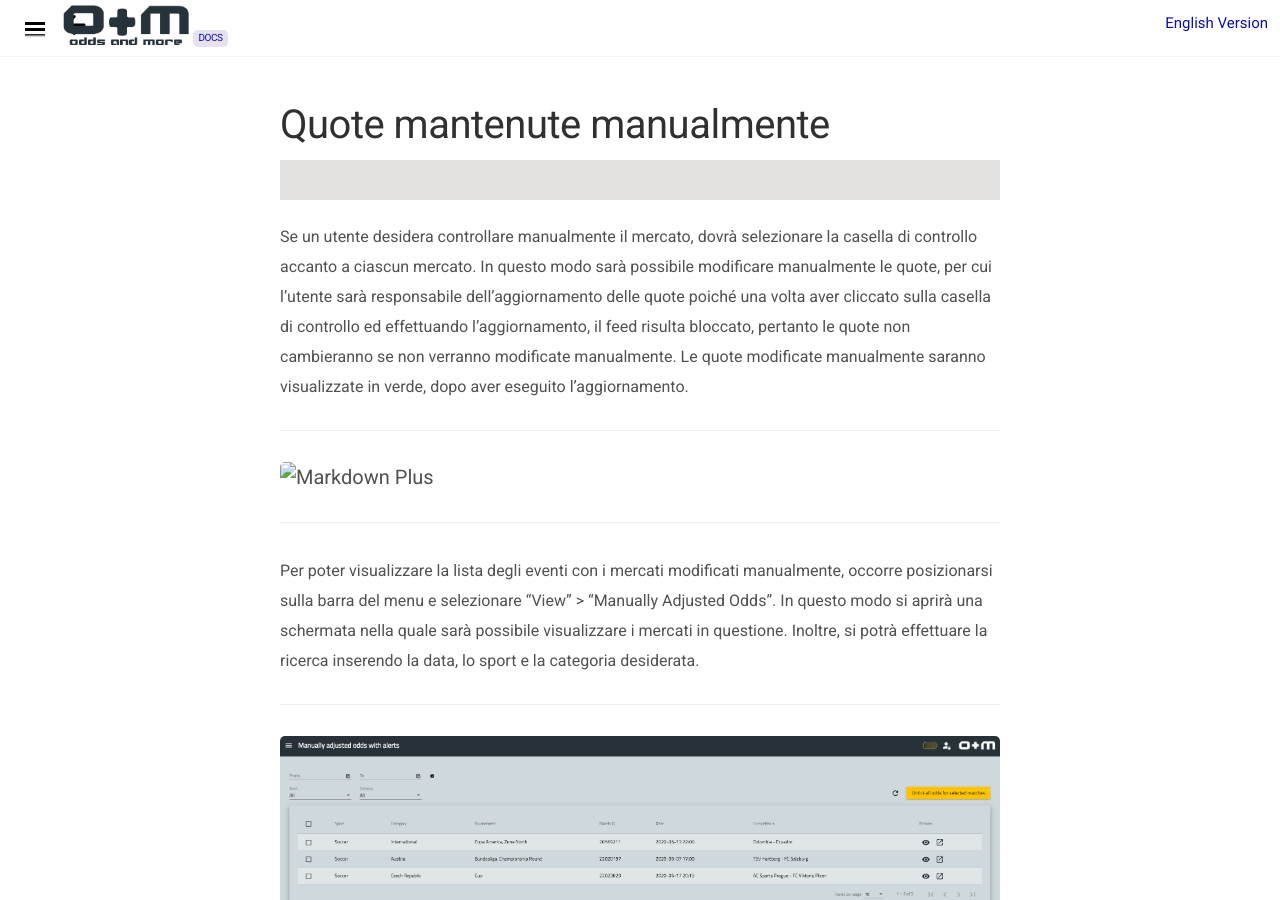
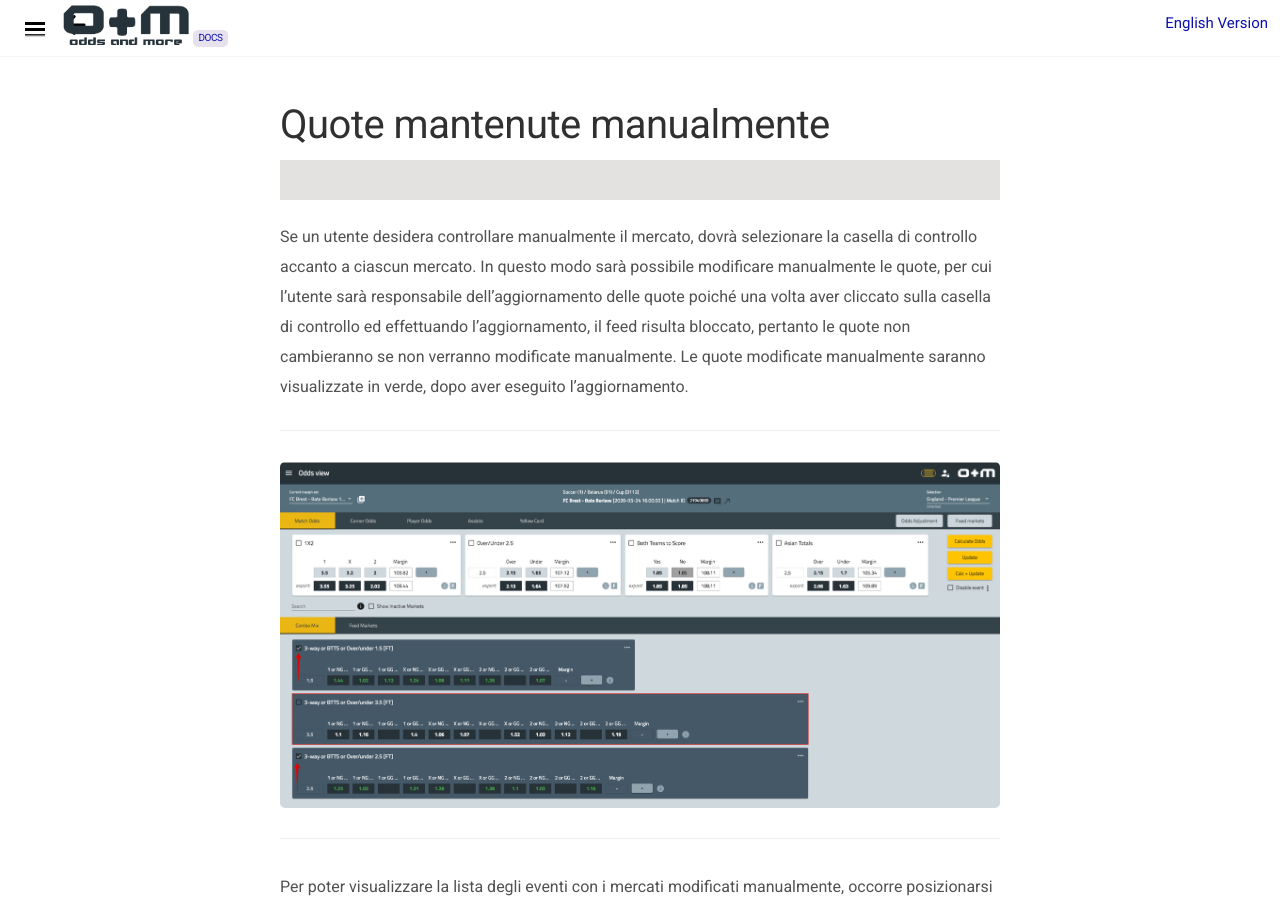
Before and after one commit to docsforodds/docs, a Jekyll site: the page built from docs/it/gestione-quote/quote-mantenuta-manualmente.md, in a window 1280 px wide and 900 px high. Built offline with Jekyll 4.4.1, drawn with Linux system fonts in a browser that asks for light colours; nearby versions of some CDN libraries.

Commit message:
edit image

```diff
--- a/docs/it/gestione-quote/quote-mantenuta-manualmente.md
+++ b/docs/it/gestione-quote/quote-mantenuta-manualmente.md
@@ -13,7 +13,7 @@ icon: fas fa-circle
 
 ---
 
-![Markdown Plus]({{site.baseurl}}/public/images/Oam-tool-odds-view.png)
+![Markdown Plus]({{site.baseurl}}/public/images/gestione-quote/Oam-tool-odds-view.png)
 
 ---
 
```
